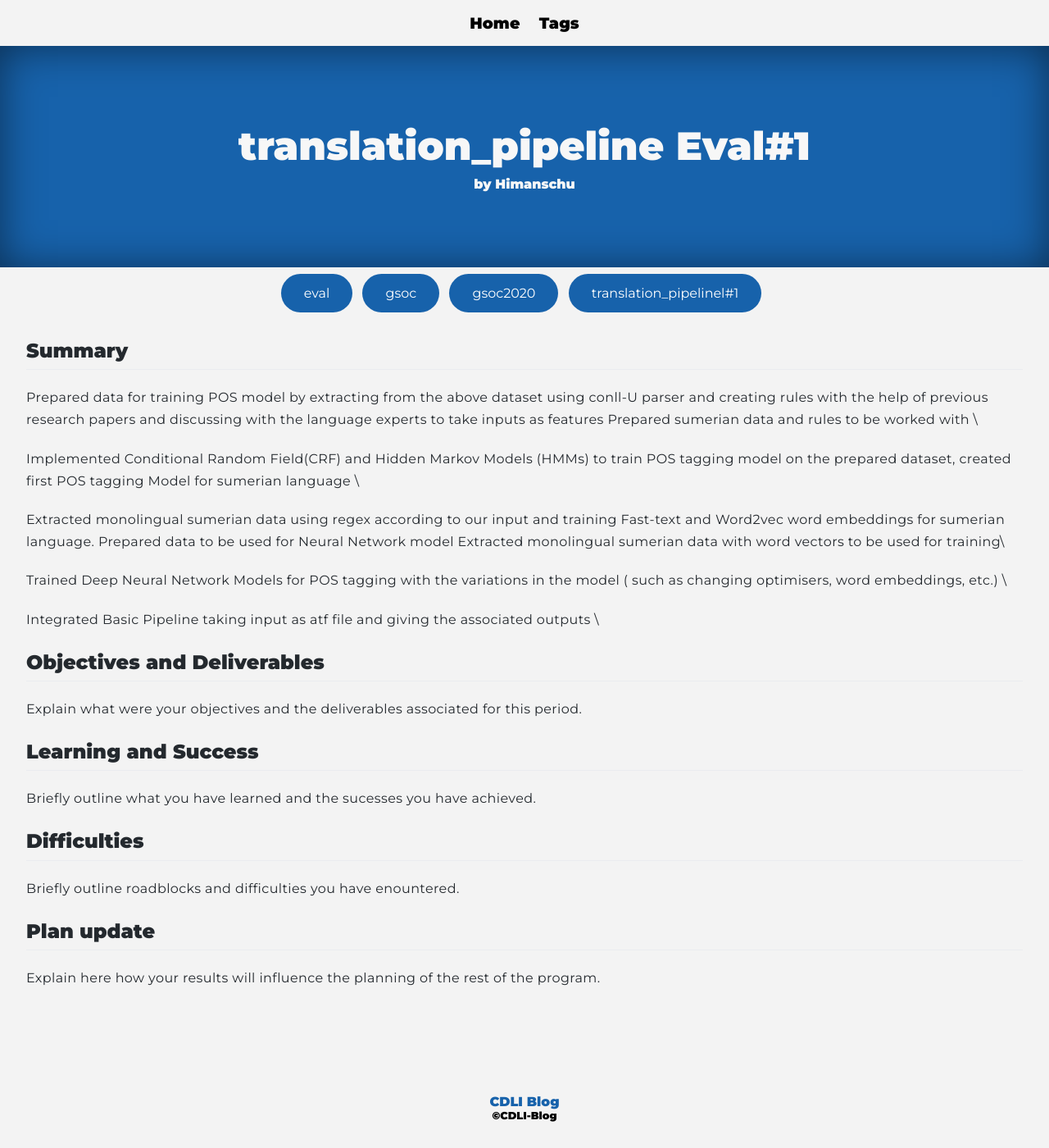
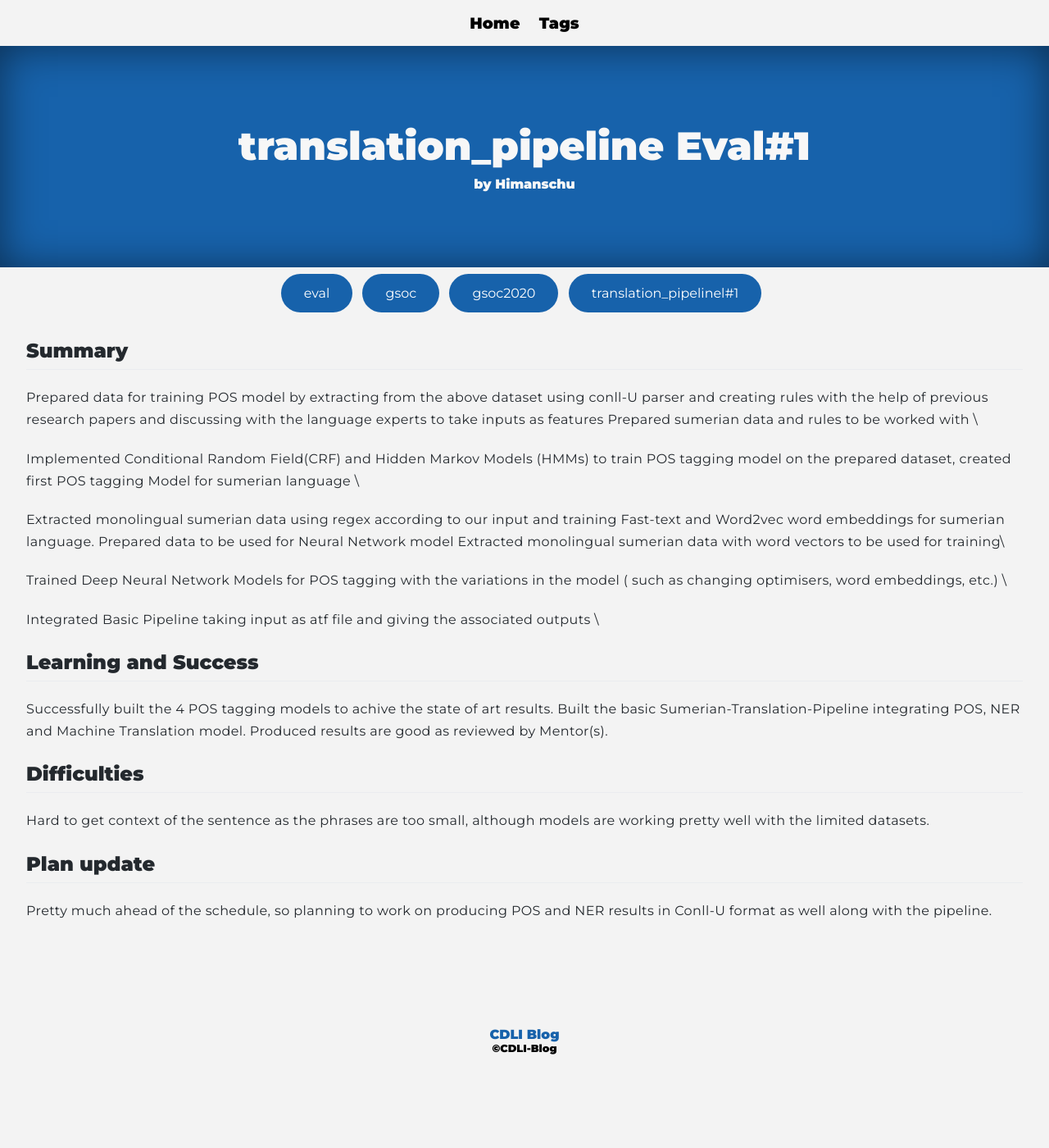
Before and after one commit to cdli-gh/blog, a Jekyll site: the page built from _blog/gsoc20/translation_pipeline/posts/05_eval1.md, in a window 1280 px wide. Shown: the whole page at 82% size. Built offline with Jekyll 4.4.1, drawn with Linux system fonts in a browser that asks for light colours; Markdown is read by kramdown in place of the engine named in the settings; after the commit the page ends 1318 px from its top, so only the background shows below that.

Commit message:
Update 05_eval1.md

```diff
--- a/_blog/gsoc20/translation_pipeline/posts/05_eval1.md
+++ b/_blog/gsoc20/translation_pipeline/posts/05_eval1.md
@@ -16,15 +16,12 @@ Trained Deep Neural Network Models for POS tagging with the variations in the mo
 
 Integrated Basic Pipeline taking input as atf file and giving the associated outputs \
 
-## Objectives and Deliverables
-Explain what were your objectives and the deliverables associated for this period.
-
 
 ## Learning and Success
-Briefly outline what you have learned and the sucesses you have achieved.
+Successfully built the 4 POS tagging models to achive the state of art results. Built the basic Sumerian-Translation-Pipeline integrating POS, NER and Machine Translation model. Produced results are good as reviewed by Mentor(s).
 
 ## Difficulties
-Briefly outline roadblocks and difficulties you have enountered.
+Hard to get context of the sentence as the phrases are too small, although models are working pretty well with the limited datasets.
 
 ## Plan update
-Explain here how your results will influence the planning of the rest of the program.
+Pretty much ahead of the schedule, so planning to work on producing POS and NER results in Conll-U format as well along with the pipeline.
```
